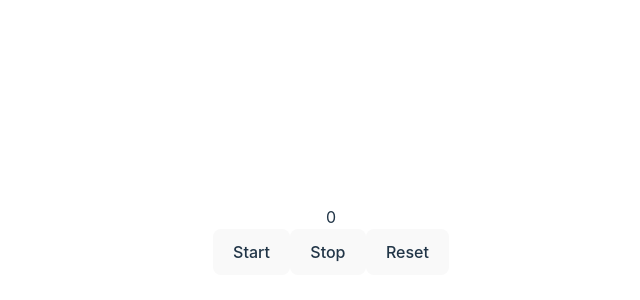
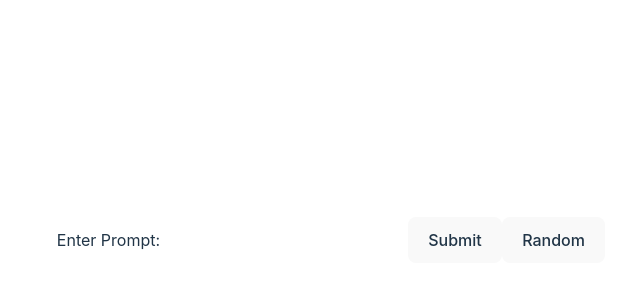
Before and after one commit to krishnaacharyaa/text-to-image-generator, a React (Vite) app: page / in a window 1280 px wide. Shown: the part 160-460 px from the top of the page, without its empty margins (309-949 px from the left). Built offline with nearby package versions, Linux system fonts and the light colour scheme.

Commit message:
progress working fine

```diff
--- a/src/App.jsx
+++ b/src/App.jsx
@@ -60,117 +60,122 @@ const getResultFromprompt = (prompt) => {
 };
 
 function App() {
-	// const [prompt, setPrompt] = useState("");
-	// const [images, setImages] = useState([]);
-	// // const [intervalId, setIntervalId] = useState(null);
-	// const [progress, setProgress] = useState(0);
-	// const [fetched, setFecthed] = useState(false);
+	const [prompt, setPrompt] = useState("");
+	const [images, setImages] = useState([]);
+	// const [intervalId, setIntervalId] = useState(null);
+	const [progress, setProgress] = useState(0);
+	const [fetched, setFecthed] = useState(false);
+	const currentProgress = useRef();
+	useEffect(() => {
+		return () => clearInterval(currentProgress.current);
+	}, []);
+	useEffect(() => {
+		if (progress >= 100) {
+			clearInterval(currentProgress.current);
+			setProgress(0);
+		}
+	}, [progress]);
 
-	// let localTimer;
-	// useEffect(() => {
-	// 	console.log(progress);
-	// 	if (progress >= 100) {
-	// 		clearInterval(localTimer);
-	// 		setProgress(0);
-	// 	}
-	// }, [progress]);
-	// // let intervalId;
-	// const timer = () => {
-	// 	localTimer = setInterval(() => {
-	// 		setProgress((value) => value + 1);
-	// 	}, 100);
-	// };
-	// const handleSubmit = async (e) => {
-	// 	setProgress(0);
-	// 	setIntervalId(
-	// 		setInterval(() => {
-	// 			setProgress((progress) => progress + 1);
-	// 		}, Math.round(10000 / 100))
-	// 	);
-	// 	if (progress === 100) {
-	// 		clearInterval(intervalId);
-	// 		setProgress(0);
-	// 	}
+	const timer = () => {
+		if (progress != 0) {
+			clearInterval(currentProgress.current);
+			setProgress(0);
+		}
+		currentProgress.current = setInterval(() => {
+			setProgress((prev) => prev + 1);
+		}, 100);
+	};
+	const handleSubmit = async (e) => {
+		setProgress(0);
+		setIntervalId(
+			setInterval(() => {
+				setProgress((progress) => progress + 1);
+			}, Math.round(10000 / 100))
+		);
+		if (progress === 100) {
+			clearInterval(intervalId);
+			setProgress(0);
+		}
 
-	// 	// Call the API and get the response
-	// 	const response = await getPrediction(prompt, intervalId);
+		// Call the API and get the response
+		const response = await getPrediction(prompt, intervalId);
 
-	// 	// Extract the images array from the response and set it in the state
-	// 	const { result } = response;
-	// 	setImages(result);
-	// };
+		// Extract the images array from the response and set it in the state
+		const { result } = response;
+		setImages(result);
+	};
 
-	// const handleRandom = async (e) => {
-	// 	setProgress(0);
-	// 	setIntervalId(
-	// 		setInterval(() => {
-	// 			setProgress((progress) => progress + 1);
-	// 		}, Math.round(10000 / 100))
-	// 	);
-	// 	if (progress === 100) {
-	// 		clearInterval(intervalId);
-	// 		setProgress(0);
-	// 	}
-	// 	let response;
-	// 	const randomIndex = Math.floor(Math.random() * 3);
-	// 	switch (randomIndex) {
-	// 		case 0:
-	// 			var prompt = Object.keys(randomPromptsAndResults[0])[0];
-	// 			setPrompt(prompt);
-	// 			response = await getPrediction(prompt);
-	// 			({ result } = response);
-	// 			setImages(result);
-	// 			break;
-	// 		case 1:
-	// 			var prompt = Object.keys(randomPromptsAndResults[1])[0];
-	// 			setPrompt(prompt);
-	// 			getPrediction(prompt);
-	// 			response = await getPrediction(prompt);
-	// 			({ result } = response);
-	// 			setImages(result);
-	// 			break;
+	const handleRandom = async (e) => {
+		setProgress(0);
+		setIntervalId(
+			setInterval(() => {
+				setProgress((progress) => progress + 1);
+			}, Math.round(10000 / 100))
+		);
+		if (progress === 100) {
+			clearInterval(intervalId);
+			setProgress(0);
+		}
+		let response;
+		const randomIndex = Math.floor(Math.random() * 3);
+		switch (randomIndex) {
+			case 0:
+				var prompt = Object.keys(randomPromptsAndResults[0])[0];
+				setPrompt(prompt);
+				response = await getPrediction(prompt);
+				({ result } = response);
+				setImages(result);
+				break;
+			case 1:
+				var prompt = Object.keys(randomPromptsAndResults[1])[0];
+				setPrompt(prompt);
+				getPrediction(prompt);
+				response = await getPrediction(prompt);
+				({ result } = response);
+				setImages(result);
+				break;
 
-	// 		case 2:
-	// 			var prompt = Object.keys(randomPromptsAndResults[2])[0];
-	// 			setPrompt(prompt);
-	// 			getPrediction(prompt);
-	// 			response = await getPrediction(prompt);
-	// 			({ result } = response);
-	// 			setImages(result);
+			case 2:
+				var prompt = Object.keys(randomPromptsAndResults[2])[0];
+				setPrompt(prompt);
+				getPrediction(prompt);
+				response = await getPrediction(prompt);
+				({ result } = response);
+				setImages(result);
 
-	// 			break;
+				break;
 
-	// 		default:
-	// 			var prompt = Object.keys(randomPromptsAndResults[2])[0];
-	// 			// setPrompt(prompt);
-	// 			getPrediction(prompt);
-	// 	}
-	// };
-	// return (
-	// 	<div>
-	// 		<label>
-	// 			Enter Prompt:
-	// 			<input
-	// 				type="text"
-	// 				value={prompt}
-	// 				onChange={(e) => setPrompt(e.target.value)}
-	// 			/>
-	// 		</label>
-	// 		<button onClick={timer}>Submit</button>
-	// 		<button onClick={handleRandom} type="submit">
-	// 			Random
-	// 		</button>
-	// 		<div>{progress > 0 && `Completed ${progress}%`}</div>
-	// 		{progress > 0 && progress <= 100 && (
-	// 			<Progress value={progress} color="green" className="h-5" />
-	// 		)}
-	// 		<div className="grid grid-cols-2 gap-4">
-	// 			{images.map((image, index) => (
-	// 				<img key={index} src={image} alt={`Image ${index}`} />
-	// 			))}
-	// 		</div>
-	// 	</div>
-	// );
+			default:
+				var prompt = Object.keys(randomPromptsAndResults[2])[0];
+				// setPrompt(prompt);
+				getPrediction(prompt);
+		}
+	};
+	return (
+		<div>
+			<label>
+				Enter Prompt:
+				<input
+					type="text"
+					value={prompt}
+					onChange={(e) => setPrompt(e.target.value)}
+				/>
+			</label>
+			<button onClick={timer}>Submit</button>
+			<button onClick={handleRandom} type="submit">
+				Random
+			</button>
+			<div>{progress > 0 && `Completed ${progress}%`}</div>
+			{progress > 0 && progress <= 100 && (
+				<Progress value={progress} color="green" className="h-5" />
+			)}
+			<div className="grid grid-cols-2 gap-4">
+				{images.map((image, index) => (
+					<img key={index} src={image} alt={`Image ${index}`} />
+				))}
+			</div>
+		</div>
+	);
 	// const [mytime, setMytime] = useState(0);
 
 	// useEffect(() => {
@@ -189,31 +194,31 @@ function App() {
 
 	// return <div> {mytime} </div>;
 
-	const [time, setTime] = useState(0);
-	const currentTimer = useRef();
-	useEffect(() => {
-		return () => clearInterval(currentTimer.current);
-	}, []);
-	const startTimer = () => {
-		currentTimer.current = setInterval(() => {
-			setTime((prev) => prev + 1);
-		}, 1000);
-	};
-	const stopTimer = () => {
-		clearInterval(currentTimer.current);
-	};
-	const resetTimer = () => {
-		clearInterval(currentTimer.current);
-		setTime(0);
-	};
-	return (
-		<div>
-			<div>{time}</div>
-			<button onClick={startTimer}>Start</button>
-			<button onClick={stopTimer}>Stop</button>
-			<button onClick={resetTimer}>Reset</button>
-		</div>
-	);
+	// const [time, setTime] = useState(0);
+	// const currentTimer = useRef();
+	// useEffect(() => {
+	// 	return () => clearInterval(currentTimer.current);
+	// }, []);
+	// const startTimer = () => {
+	// 	currentTimer.current = setInterval(() => {
+	// 		setTime((prev) => prev + 1);
+	// 	}, 1000);
+	// };
+	// const stopTimer = () => {
+	// 	clearInterval(currentTimer.current);
+	// };
+	// const resetTimer = () => {
+	// 	clearInterval(currentTimer.current);
+	// 	setTime(0);
+	// };
+	// return (
+	// 	<div>
+	// 		<div>{time}</div>
+	// 		<button onClick={startTimer}>Start</button>
+	// 		<button onClick={stopTimer}>Stop</button>
+	// 		<button onClick={resetTimer}>Reset</button>
+	// 	</div>
+	// );
 }
 
 export default App;
```
